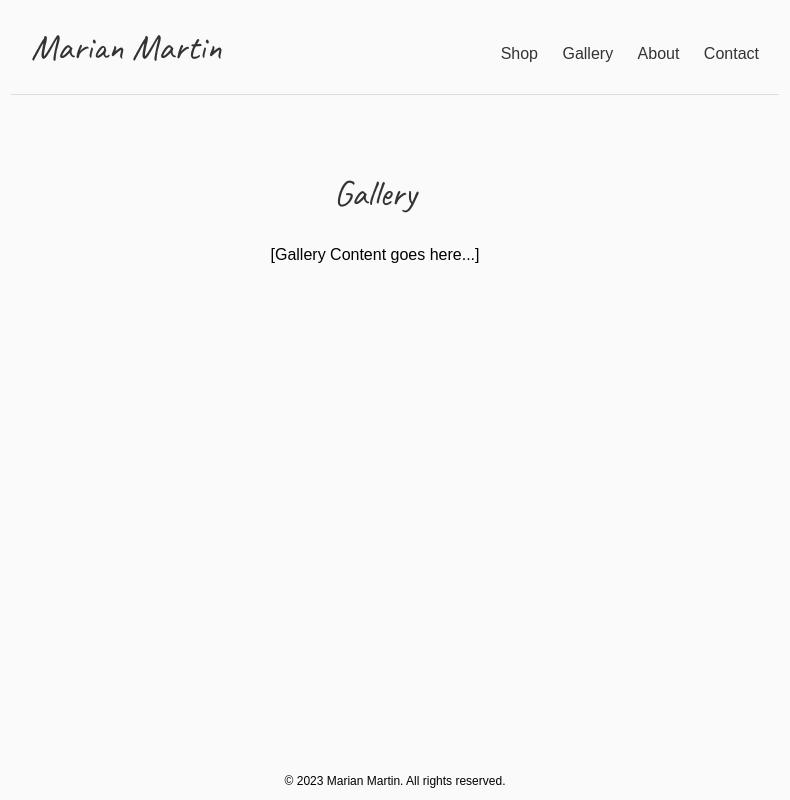
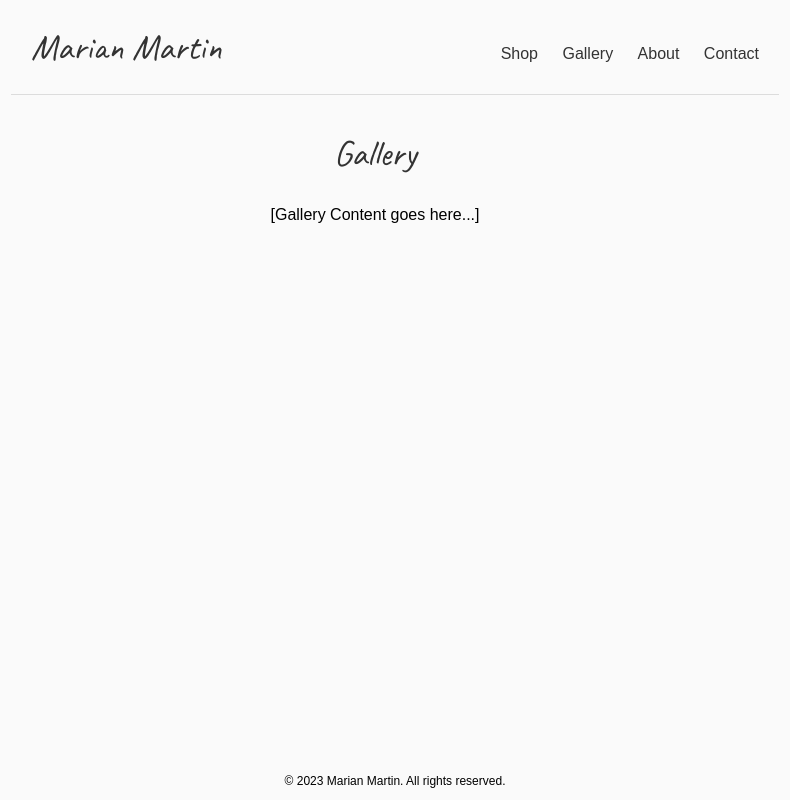
Before and after one commit to ozichris/marianmartinart, a plain HTML site: page index.html in a window 1280 px wide. Shown: the whole page, without its empty margins (265-1055 px from the left). Drawn offline with Linux system fonts and the light colour scheme.

Commit message:
adjust main padding

```diff
--- a/css/style.css
+++ b/css/style.css
@@ -71,7 +71,7 @@ nav ul li :hover {
 }
 
 main {
-    padding-top: 140px; /* Adjust this value based on the height of your header */
+    padding-top: 100px; /* Adjust this value based on the height of your header */
     padding-bottom: 60px; /* Adjust for the footer */
     text-align: center;
 }
```
